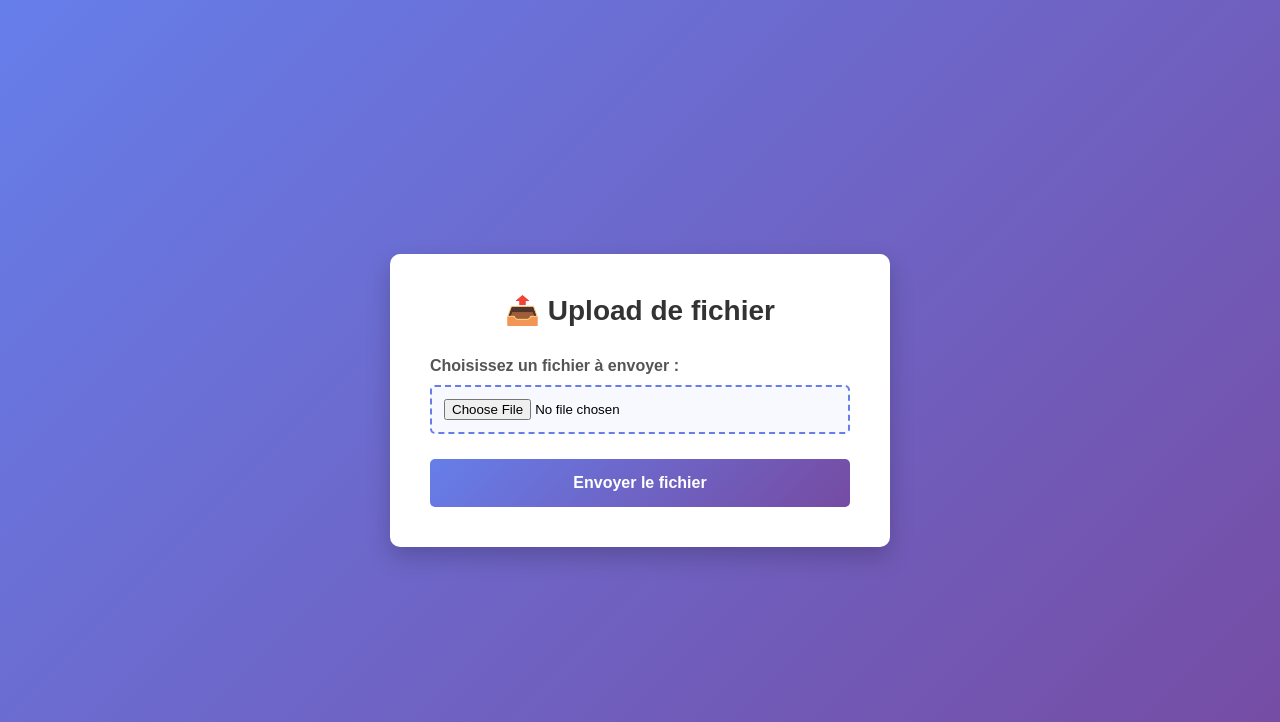
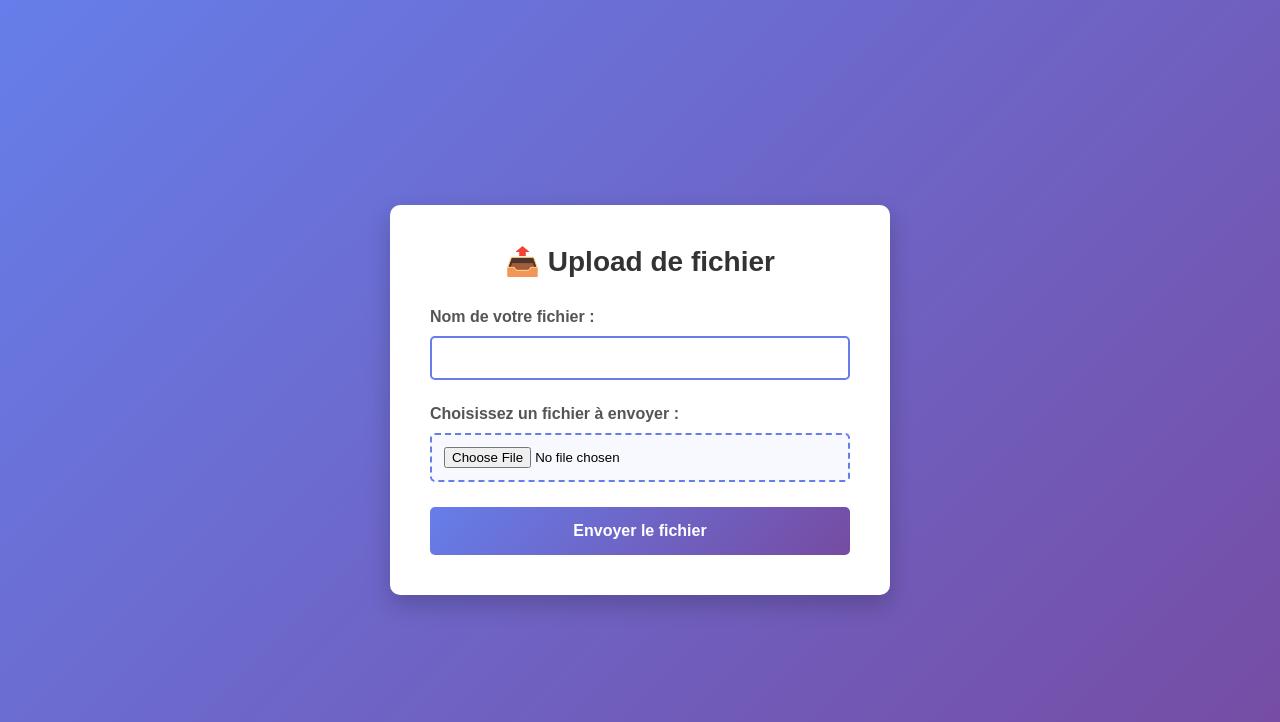
Before and after one commit to leoizana/upload-infrastructure, a PHP site: page / in a window 1280 px wide. Shown: the top 722 px of the page. Run offline with PHP 8.4, Linux system fonts and the light colour scheme; data comes from the database, SQL or seed files in the repository; both versions use the stored data as it was after the commit.

Commit message:
📦 NEW : ajotu du index.php

```diff
--- a/index.php
+++ b/index.php
@@ -1,29 +1,114 @@
 <?php
-if ($_SERVER['REQUEST_METHOD'] === 'POST' && isset($_FILES['fichier'])) {
-    $dossier_upload = 'uploads/';
+/**
+ * Connexion à la bdd (fichier sqlite)
+ * @return PDO
+ */
+function initDatabase() {
+    $db = new PDO('sqlite:bdd.sqlite');
+    $db->setAttribute(PDO::ATTR_ERRMODE, PDO::ERRMODE_EXCEPTION);
 
-    // Créer le dossier s'il n'existe pas
-    if (!is_dir($dossier_upload)) {
-        mkdir($dossier_upload, 0777, true);
+    $db->exec("CREATE TABLE IF NOT EXISTS fichiers (
+        id INTEGER PRIMARY KEY AUTOINCREMENT,
+        nom_fichier TEXT NOT NULL,
+        nom_original TEXT NOT NULL,
+        url_fichier TEXT NOT NULL,
+        taille INTEGER NOT NULL,
+        type_mime TEXT,
+        date_upload DATETIME DEFAULT CURRENT_TIMESTAMP
+    )");
+
+    return $db;
+}
+
+/**
+ * Créer le dossier d'upload s'il n'existe pas
+ * @param mixed $dossier
+ * @return void
+ */
+function creerDossierUpload($dossier) {
+    if (!is_dir($dossier)) {
+        mkdir($dossier, 0777, true);
+    }
+}
+
+/**
+ * Générer un nom de fichier unique pour éviter les conflits
+ * @param mixed $nom_original
+ * @return string
+ */
+function genererNomFichierUnique($nom_original) {
+    $extension = pathinfo($nom_original, PATHINFO_EXTENSION);
+    $nom_sans_ext = pathinfo($nom_original, PATHINFO_FILENAME);
+    return $nom_sans_ext . '_' . time() . '.' . $extension;
+}
+
+/**
+ * Enregistrer les informations du fichier dans la base de données
+ * @param mixed $db
+ * @param mixed $nom_fichier
+ * @param mixed $nom_original
+ * @param mixed $url_fichier
+ * @param mixed $taille
+ * @param mixed $type_mime
+ */
+function enregistrerFichierBDD($db, $nom_fichier, $nom_original, $url_fichier, $taille, $type_mime) {
+    $stmt = $db->prepare("INSERT INTO fichiers (nom_fichier, nom_original, url_fichier, taille, type_mime)
+                          VALUES (:nom_fichier, :nom_original, :url_fichier, :taille, :type_mime)");
+    return $stmt->execute([
+        ':nom_fichier' => $nom_fichier,
+        ':nom_original' => $nom_original,
+        ':url_fichier' => $url_fichier,
+        ':taille' => $taille,
+        ':type_mime' => $type_mime
+    ]);
+}
+
+/**
+ * Traiter l'upload du fichier
+ * @param mixed $db
+ * @param mixed $fichier
+ * @param mixed $dossier_upload
+ * @return array{message: string, success: bool}
+ */
+function traiterUpload($db, $fichier, $dossier_upload, $name) {
+    if ($fichier['error'] !== 0) {
+        return ['success' => false, 'message' => "✗ Erreur : " . $fichier['error']];
     }
 
-    $fichier = $_FILES['fichier'];
-    $nom_fichier = basename($fichier['name']);
+    $nom_original = basename($fichier['name']);
+    $extension = pathinfo($nom_original, PATHINFO_EXTENSION);
+    $name = trim($name);
+
+    if (!empty($name)) {
+        if (!empty($extension) && pathinfo($name, PATHINFO_EXTENSION) !== $extension) {
+            $nom_fichier = $name . '.' . $extension;
+        } else {
+            $nom_fichier = $name;
+        }
+    } else {
+        $nom_fichier = genererNomFichierUnique($nom_original);
+    }
     $chemin_destination = $dossier_upload . $nom_fichier;
 
-    if ($fichier['error'] === 0) {
-        if (move_uploaded_file($fichier['tmp_name'], $chemin_destination)) {
-            $message = "✓ Fichier uploadé avec succès : " . htmlspecialchars($nom_fichier);
-            $message_type = "success";
-        } else {
-            $message = "✗ Erreur lors de l'upload du fichier.";
-            $message_type = "error";
-        }
-    } else {
-        $message = "✗ Erreur : " . $fichier['error'];
-        $message_type = "error";
+    if (!move_uploaded_file($fichier['tmp_name'], $chemin_destination)) {
+        return ['success' => false, 'message' => "✗ Erreur lors de l'upload du fichier."];
     }
+
+    enregistrerFichierBDD($db, $nom_fichier, $nom_original, $chemin_destination, $fichier['size'], $fichier['type']);
+
+    return ['success' => true, 'message' => "✓ Fichier uploadé avec succès : " . htmlspecialchars($nom_original)];
 }
+
+$db = initDatabase();
+$dossier_upload = 'uploads/';
+creerDossierUpload($dossier_upload);
+
+if ($_SERVER['REQUEST_METHOD'] === 'POST' && isset($_FILES['fichier'])) {
+    $resultat = traiterUpload($db, $_FILES['fichier'], $dossier_upload, $_POST['name'] ?? '');
+    $message = $resultat['message'];
+    $message_type = $resultat['success'] ? 'success' : 'error';
+}
+
 ?>
 <!DOCTYPE html>
 <html lang="fr">
@@ -73,6 +158,21 @@ if ($_SERVER['REQUEST_METHOD'] === 'POST' && isset($_FILES['fichier'])) {
             margin-bottom: 10px;
             color: #555;
             font-weight: bold;
+        }
+
+        input[type="text"] {
+            width: 100%;
+            padding: 12px;
+            border: 2px solid #667eea;
+            border-radius: 5px;
+            font-size: 14px;
+            transition: all 0.3s;
+        }
+
+        input[type="text"]:focus {
+            outline: none;
+            border-color: #764ba2;
+            box-shadow: 0 0 0 3px rgba(118, 75, 162, 0.1);
         }
 
         input[type="file"] {
@@ -145,6 +245,10 @@ if ($_SERVER['REQUEST_METHOD'] === 'POST' && isset($_FILES['fichier'])) {
 
         <form action="" method="post" enctype="multipart/form-data">
             <div class="form-group">
+                <label for="fichier">Nom de votre fichier :</label>
+                <input type="text" name="name" id="name" required>
+            </div>
+            <div class="form-group">
                 <label for="fichier">Choisissez un fichier à envoyer :</label>
                 <input type="file" name="fichier" id="fichier" required>
             </div>
```
Also changed, not shown: bdd.sqlite (added), 1 other file.
